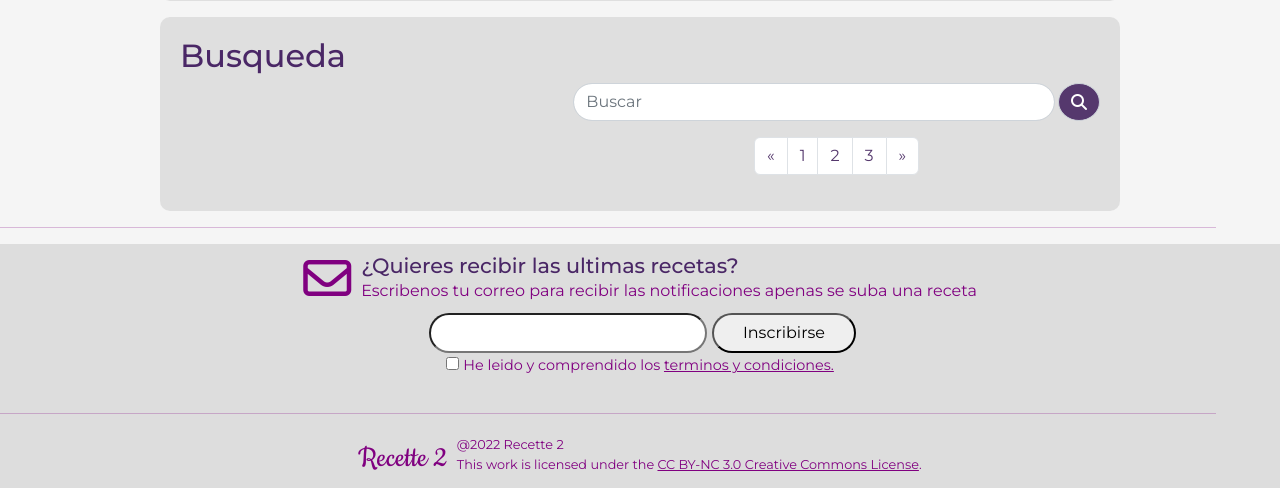
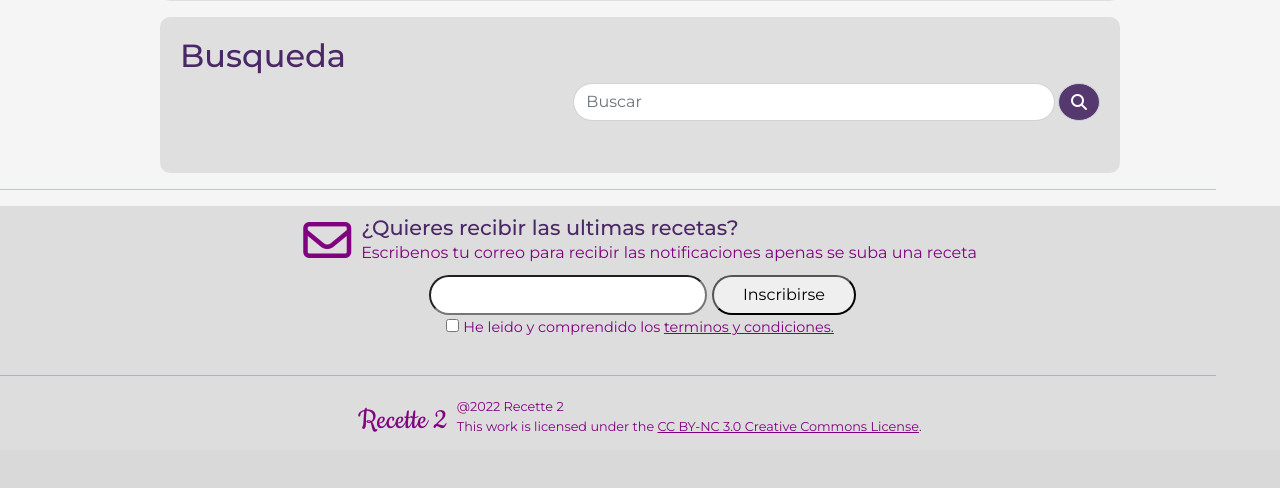
Before and after one commit to mhylos/recette, a PHP site: page / in a window 1280 px wide. Shown: the part 417-905 px from the top of the page. After the commit the page ends 850 px from the top, so only its background shows below. Run offline with PHP 8.4, Linux system fonts and the light colour scheme; data that the repository does not hold is empty.

Commit message:
todo pagination

```diff
--- a/index.php
+++ b/index.php
@@ -58,21 +58,7 @@
                         </div>
                         <div class="pagination-container d-flex flex-row justify-content-center">
                             <ul class="pagination">
-                                <li class="page-item">
-                                <a class="page-link" href="#" aria-label="Previous">
-                                    <span aria-hidden="true">&laquo;</span>
-                                    <span class="sr-only">Previous</span>
-                                </a>
-                                </li>
-                                <li class="page-item"><a class="page-link" href="#">1</a></li>
-                                <li class="page-item"><a class="page-link" href="#">2</a></li>
-                                <li class="page-item"><a class="page-link" href="#">3</a></li>
-                                <li class="page-item">
-                                <a class="page-link" href="#" aria-label="Next">
-                                    <span aria-hidden="true">&raquo;</span>
-                                    <span class="sr-only">Next</span>
-                                </a>
-                                </li>
+
                             </ul>
                         </div>
                     </div>
```
